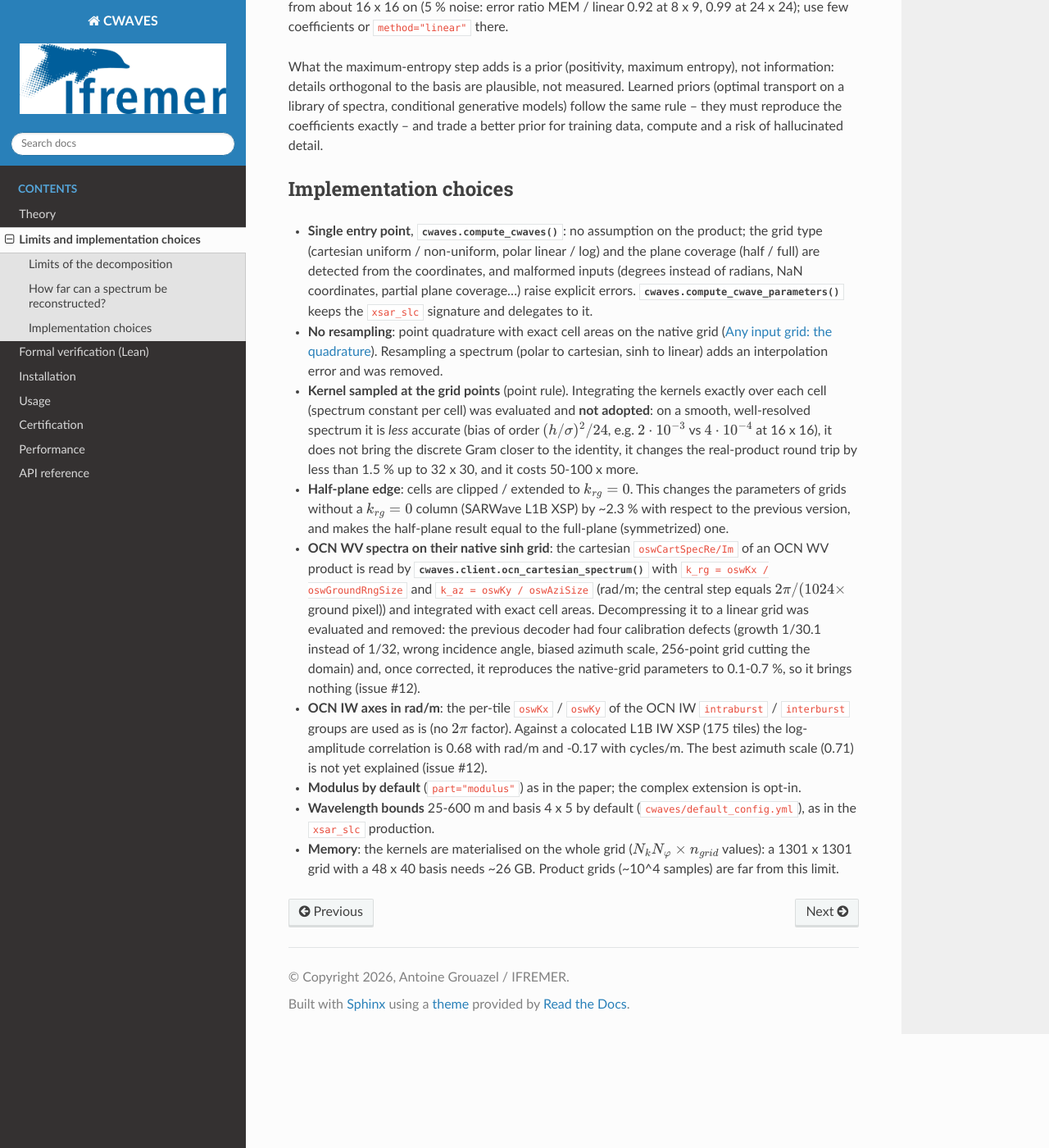
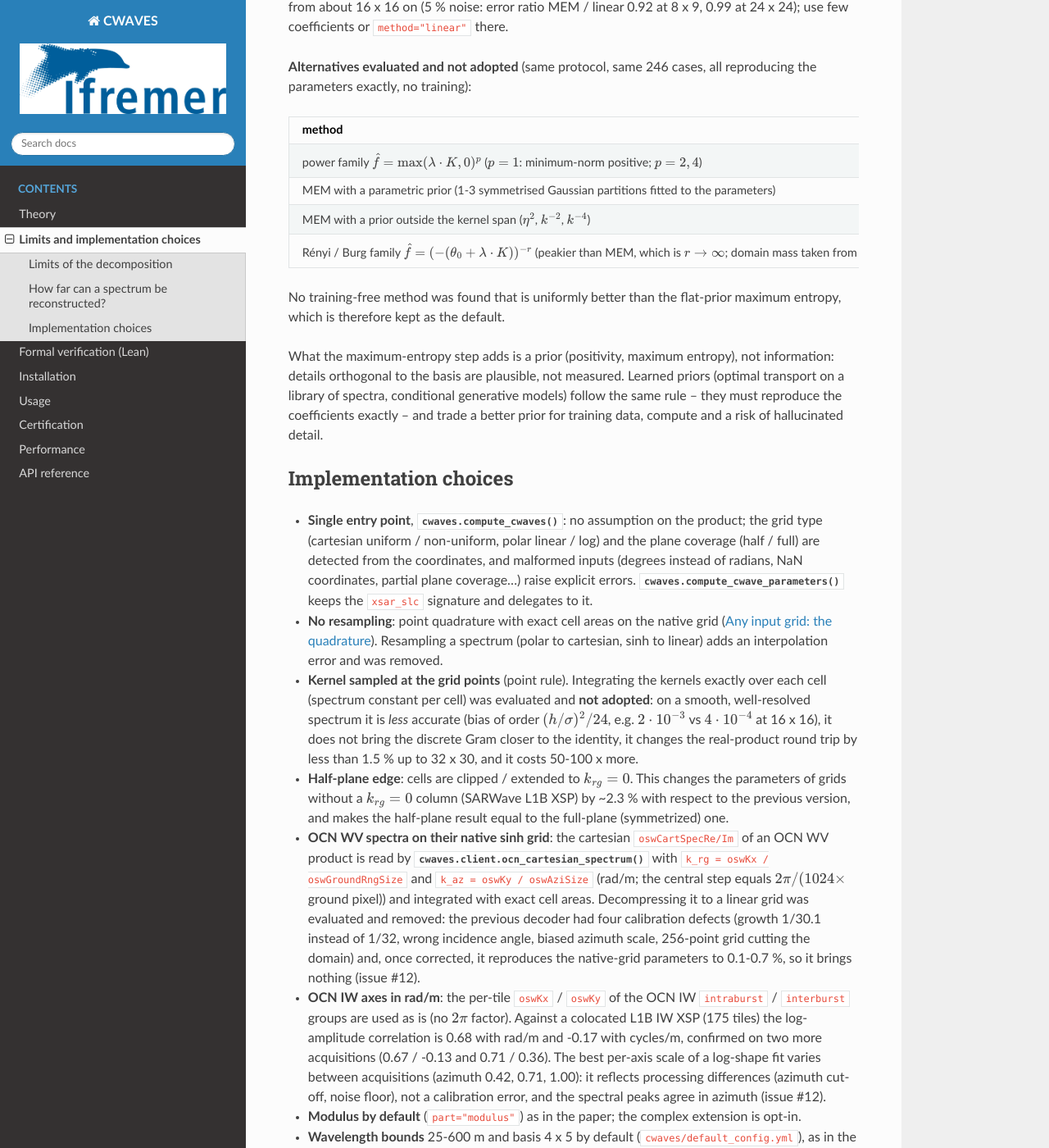
Before and after one commit to s1tools/CWAVES, a Sphinx documentation site: the page built from docs/limits.rst, in a window 1280 px wide and 1400 px high, scrolled down 1620 px. Shown: the whole window at 82% size. Built offline with Sphinx 7.4.7 and the Read the Docs theme 3.1.0, drawn with Linux system fonts in a browser that asks for light colours; the version number could not be read and is left out.

Commit message:
docs: issue #12 IW results on more acquisitions; training-free reconstruction alternatives
- limits.rst / spec 8.1: OCN IW rad/m confirmed on 3 acquisitions; the
  per-axis log-shape scale is not stable (az 0.42-1.00), peaks agree:
  processing differences, not a calibration error.
- limits.rst / spec 10.7: table of the training-free alternatives to the
  flat-prior MEM (power family, parametric prior, eta^2/k^-n priors,
  Renyi/Burg) and why none is adopted.

Co-Authored-By: Claude Opus 5.5 <noreply@anthropic.com>

```diff
--- a/docs/limits.rst
+++ b/docs/limits.rst
@@ -119,6 +119,36 @@ the gain then shrinks with the basis size and vanishes from about 16 x 16 on
 (5 % noise: error ratio MEM / linear 0.92 at 8 x 9, 0.99 at 24 x 24); use few
 coefficients or ``method="linear"`` there.
 
+**Alternatives evaluated and not adopted** (same protocol, same 246 cases,
+all reproducing the parameters exactly, no training):
+
+.. list-table::
+   :header-rows: 1
+   :align: center
+
+   * - method
+     - result vs. maximum entropy (flat prior)
+   * - power family :math:`\hat f = \max(\lambda\cdot K, 0)^p` (:math:`p=1`:
+       minimum-norm positive; :math:`p = 2, 4`)
+     - always worse; closer to MEM as :math:`p` grows (MEM is the limit
+       :math:`p \to \infty`)
+   * - MEM with a parametric prior (1-3 symmetrised Gaussian partitions fitted
+       to the parameters)
+     - worse (e.g. OCN polar 16 x 16: 0.10-0.13 vs 0.05)
+   * - MEM with a prior outside the kernel span (:math:`\eta^2`,
+       :math:`k^{-2}`, :math:`k^{-4}`)
+     - < 1 % change (a prior inside the span gives the MEM result exactly)
+   * - Rényi / Burg family :math:`\hat f = (-(\theta_0 + \lambda\cdot
+       K))^{-r}` (peakier than MEM, which is :math:`r \to \infty`; domain
+       mass taken from the MEM solution)
+     - :math:`r = 4`: better in 76 % of the cases but by 0.4 % in median
+       (up to -15 % on L1B XSP and WW3 at 8 x 9), worse on OCN polar spectra
+       (+7 % median, up to +21 %); :math:`r = 2`: up to x2 on OCN (spikes
+       at the domain boundary, where all kernels vanish)
+
+No training-free method was found that is uniformly better than the flat-prior
+maximum entropy, which is therefore kept as the default.
+
 What the maximum-entropy step adds is a prior (positivity, maximum entropy),
 not information: details orthogonal to the basis are plausible, not measured.
 Learned priors (optimal transport on a library of spectra, conditional
@@ -162,8 +192,11 @@ Implementation choices
 * **OCN IW axes in rad/m**: the per-tile ``oswKx`` / ``oswKy`` of the OCN IW
   ``intraburst`` / ``interburst`` groups are used as is (no :math:`2\pi`
   factor). Against a colocated L1B IW XSP (175 tiles) the log-amplitude
-  correlation is 0.68 with rad/m and -0.17 with cycles/m. The best azimuth
-  scale (0.71) is not yet explained (issue #12).
+  correlation is 0.68 with rad/m and -0.17 with cycles/m, confirmed on two
+  more acquisitions (0.67 / -0.13 and 0.71 / 0.36). The best per-axis scale
+  of a log-shape fit varies between acquisitions (azimuth 0.42, 0.71, 1.00):
+  it reflects processing differences (azimuth cut-off, noise floor), not a
+  calibration error, and the spectral peaks agree in azimuth (issue #12).
 * **Modulus by default** (``part="modulus"``) as in the paper; the complex
   extension is opt-in.
 * **Wavelength bounds** 25-600 m and basis 4 x 5 by default
```
Also changed, not shown: repository_specifications.md (+14 -3 lines).
